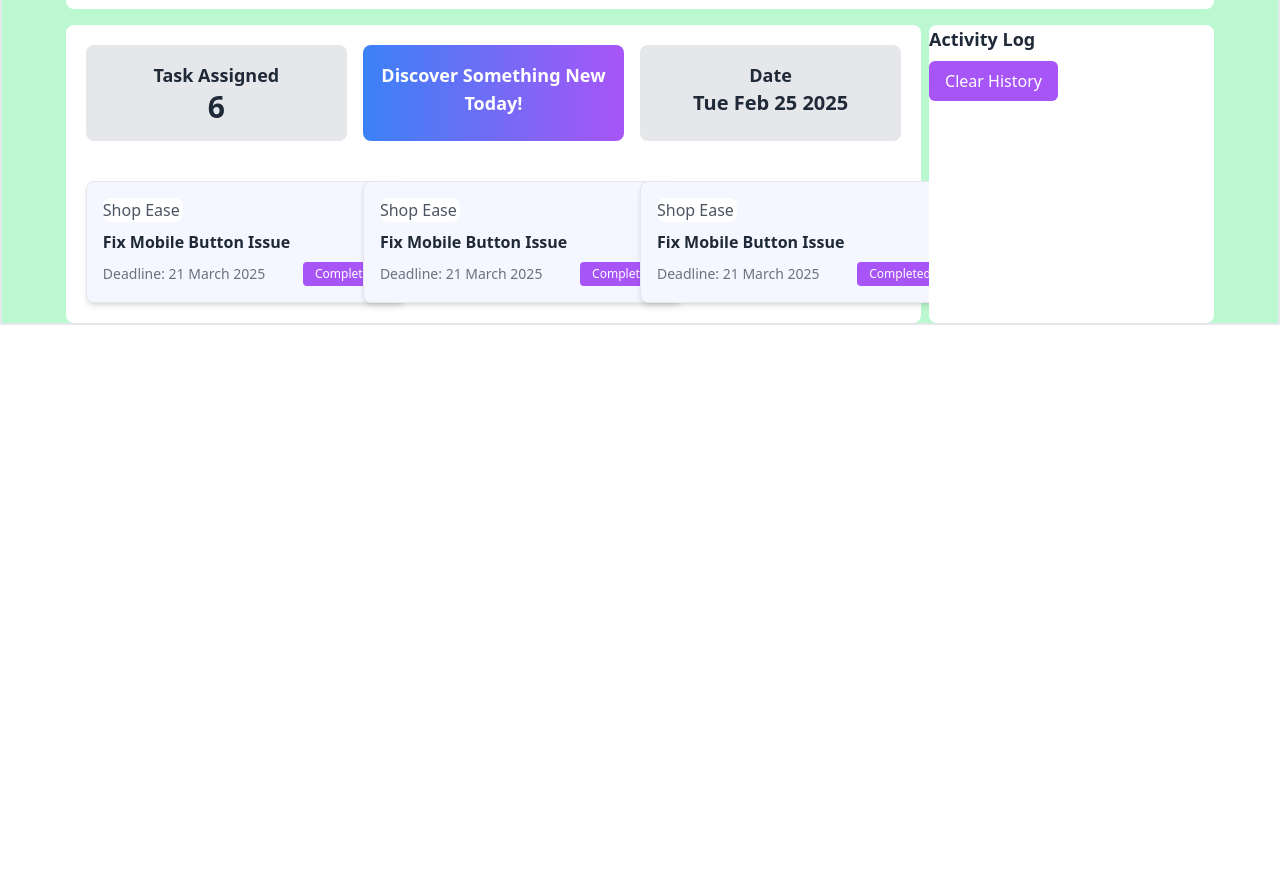
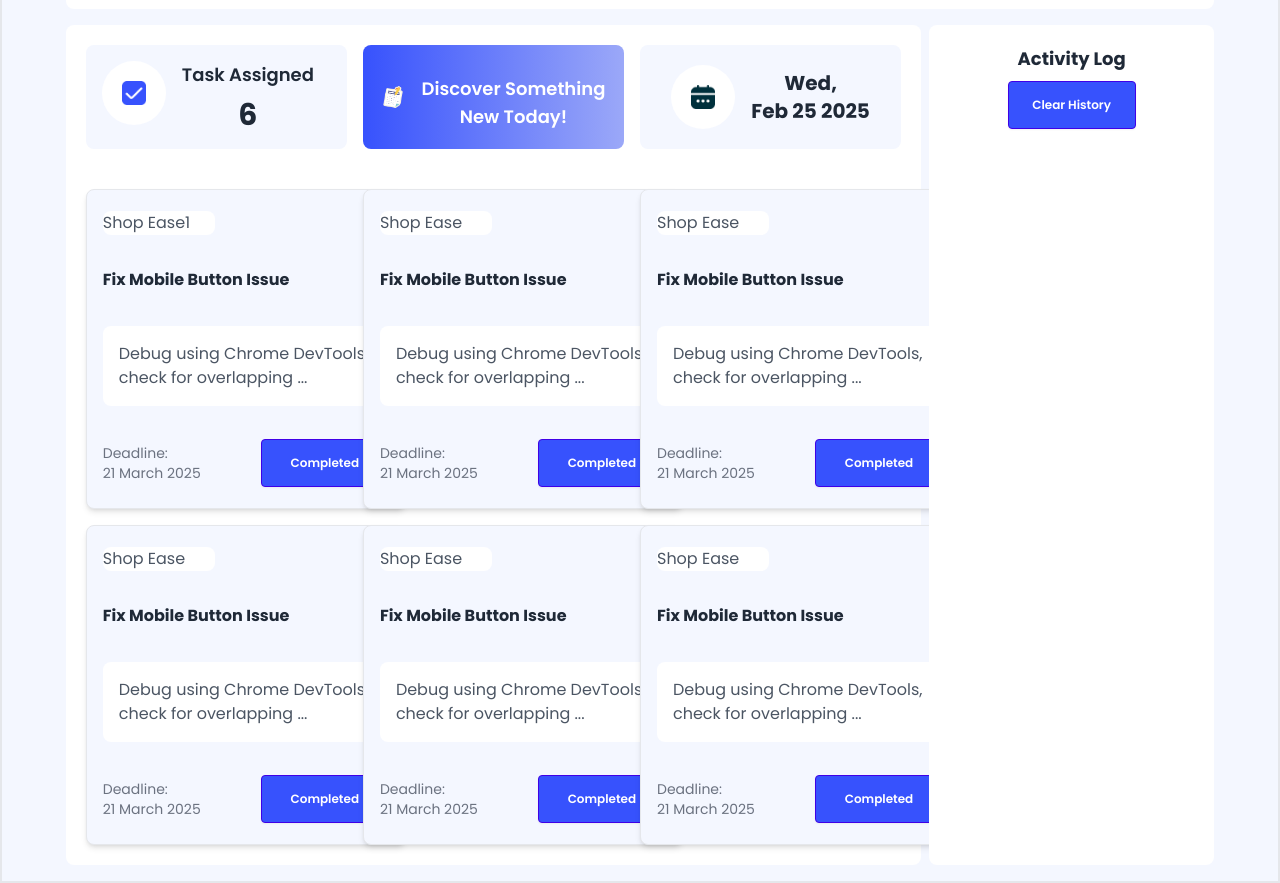
Before and after one commit to khokan77/A5-Dev-Board-main, a plain HTML site: page index.html in a window 1280 px wide. Shown: the part 105-988 px from the top of the page. Before the commit the page ends 800 px from the top, so only its background shows below. Drawn offline with nearby package versions, Linux system fonts and the light colour scheme.

Commit message:
task added

```diff
--- a/index.html
+++ b/index.html
@@ -22,7 +22,7 @@
       }
     </style>
   </head>
-  <body class="w-full bg-cover bg-green-200 bg-center border-2">
+  <body class="w-full bg-cover bg-[#F4F7FF] bg-center border-2 poppin-font">
     <header>
       <!-- nav bar -->
       <section
@@ -36,8 +36,8 @@
               height="51px"
               alt="DevBoard Logo"
             />
-            <a class="btn btn-ghost text-xl hidden sm:block"
-              >Dev<span class="text-blue-500">Board</span></a
+            <a class="text-xl ml-2"
+              >Dev<span class="font-semibold">Board</span></a
             >
           </div>
 
@@ -45,10 +45,8 @@
             <div
               class="w-32 h-16 bg-[#F4F7FF] rounded-3xl flex items-center justify-center"
             >
-              <button class="btn">
                 <img src="assets/checkbox.png" alt="Search" class="w-6 h-6" />
-              </button>
-              <label for="search">23</label>
+                 <label class="ml-2 font-semibold">23</label>
             </div>
           </div>
           <button
@@ -67,20 +65,29 @@
             <!-- Task Overview -->
             <div class="p-5">
               <div class="grid grid-cols-3 gap-4">
-                <div class="bg-gray-200 p-4 rounded-lg text-center">
-                  <p class="text-lg font-semibold">Task Assigned</p>
-                  <p class="text-3xl font-bold">6</p>
+                <div class="bg-[#F4F7FF] p-4 rounded-lg flex  gap-4">
+                  <div class="bg-white rounded-full w-16 h-16 flex items-center justify-center">
+                    <img src="assets/checkbox.png" alt="Search" class="w-6 h-6" />
+                  </div>
+                  <div class="flex items-center flex-col gap-2">
+                    <p class="text-lg font-semibold">Task Assigned</p>
+                    <p class="text-3xl font-bold" id="task-count">6</p>
+                  </div>
+
                 </div>
                 <div
-                  class="bg-gradient-to-r from-blue-500 to-purple-500 p-4 rounded-lg text-center text-white"
+                  class="bg-gradient-to-r from-[#3752FD] to-[#9BA8F8] p-4 rounded-lg text-center text-white flex items-center justify-center gap-4"
                 >
-                  <p class="text-lg font-semibold">
-                    Discover Something New Today!
+                <img src="assets/board.png" alt="Search" class="w-6 h-6" />
+                  <p class="text-lg font-semibold mt-3">
+                    Discover Something <br> New Today!
                   </p>
                 </div>
-                <div class="bg-gray-200 p-4 rounded-lg text-center">
-                  <p class="text-lg font-semibold">Date</p>
-                  <p class="text-xl font-bold">Tue Feb 25 2025</p>
+                <div class="bg-[#F4F7FF] p-4 rounded-lg text-center flex items-center justify-center gap-4">
+                  <div class="bg-white rounded-full w-16 h-16 flex items-center justify-center">
+                    <img src="assets/calender.png" alt="Search" class="w-6 h-6" />
+                  </div>
+                  <p class="text-xl font-bold">Wed, <br> Feb 25 2025</p>
                 </div>
               </div>
             </div>
@@ -88,64 +95,141 @@
             <div class="p-5">
               <div class="grid grid-cols-3 gap-4">
                 <div
-                  class="bg-[#F4F7FF] p-4 rounded-lg shadow-md border flex flex-col gap-2 w-80"
+                  class="bg-[#F4F7FF] p-4 rounded-lg shadow-md border flex flex-col gap-6 w-80 h-80 justify-around"
                 >
-                  <p class="text-gray-600 bg-white w-20 rounded-lg">
-                    Shop Ease
+                  <p class="text-gray-600 bg-white w-28 rounded-lg">
+                    Shop Ease1
                   </p>
                   <h3 class="font-bold">Fix Mobile Button Issue</h3>
+                  <p class="text-gray-600 bg-white  rounded-lg text-base p-4 ">
+                    Debug using Chrome DevTools, check for overlapping ...
+                  </p>
                   <div class="flex justify-between items-center gap-2">
-                    <p class="text-sm text-gray-500">Deadline: 21 March 2025</p>
+                    <p class="text-sm text-gray-500">Deadline: <br>21 March 2025</p>
                     <p
-                      class="bg-purple-500 text-white px-3 py-1 rounded text-xs"
+                      class="bg-[#3752FD] btn btn-primary btn-active text-white p-3 h-10 w-32 rounded text-xs text-center" id="task1"
                     >
                       Completed
                     </p>
                   </div>
                 </div>
                 <div
-                  class="bg-[#F4F7FF] p-4 rounded-lg shadow-md border flex flex-col gap-2 w-80"
+                  class="bg-[#F4F7FF] p-4 rounded-lg shadow-md border flex flex-col gap-6 w-80 h-80 justify-around"
                 >
-                  <p class="text-gray-600 bg-white w-20 rounded-lg">
+                  <p class="text-gray-600 bg-white w-28 rounded-lg">
                     Shop Ease
                   </p>
                   <h3 class="font-bold">Fix Mobile Button Issue</h3>
+                  <p class="text-gray-600 bg-white  rounded-lg text-base p-4 ">
+                    Debug using Chrome DevTools, check for overlapping ...
+                  </p>
                   <div class="flex justify-between items-center gap-2">
-                    <p class="text-sm text-gray-500">Deadline: 21 March 2025</p>
+                    <p class="text-sm text-gray-500">Deadline: <br>21 March 2025</p>
                     <p
-                      class="bg-purple-500 text-white px-3 py-1 rounded text-xs"
+                      class="bg-[#3752FD] btn btn-primary btn-active text-white p-3 h-10 w-32 rounded text-xs text-center"
                     >
                       Completed
                     </p>
                   </div>
                 </div>
                 <div
-                  class="bg-[#F4F7FF] p-4 rounded-lg shadow-md border flex flex-col gap-2 w-80"
+                class="bg-[#F4F7FF] p-4 rounded-lg shadow-md border flex flex-col gap-6 w-80 h-80 justify-around"
+              >
+                <p class="text-gray-600 bg-white w-28 rounded-lg">
+                  Shop Ease
+                </p>
+                <h3 class="font-bold">Fix Mobile Button Issue</h3>
+                <p class="text-gray-600 bg-white  rounded-lg text-base p-4 ">
+                  Debug using Chrome DevTools, check for overlapping ...
+                </p>
+                <div class="flex justify-between items-center gap-2">
+                  <p class="text-sm text-gray-500">Deadline: <br>21 March 2025</p>
+                  <p
+                    class="bg-[#3752FD] btn btn-primary btn-active text-white p-3 h-10 w-32 rounded text-xs text-center"
+                  >
+                    Completed
+                  </p>
+                </div>
+                </div>
+                <div
+                  class="bg-[#F4F7FF] p-4 rounded-lg shadow-md border flex flex-col gap-6 w-80 h-80 justify-around"
                 >
-                  <p class="text-gray-600 bg-white w-20 rounded-lg">
+                  <p class="text-gray-600 bg-white w-28 rounded-lg">
                     Shop Ease
                   </p>
                   <h3 class="font-bold">Fix Mobile Button Issue</h3>
+                  <p class="text-gray-600 bg-white  rounded-lg text-base p-4 ">
+                    Debug using Chrome DevTools, check for overlapping ...
+                  </p>
                   <div class="flex justify-between items-center gap-2">
-                    <p class="text-sm text-gray-500">Deadline: 21 March 2025</p>
+                    <p class="text-sm text-gray-500">Deadline: <br>21 March 2025</p>
                     <p
-                      class="bg-purple-500 text-white px-3 py-1 rounded text-xs"
+                      class="bg-[#3752FD] btn btn-primary btn-active text-white p-3 h-10 w-32 rounded text-xs text-center"
                     >
                       Completed
                     </p>
                   </div>
+                </div>
+                <div
+                  class="bg-[#F4F7FF] p-4 rounded-lg shadow-md border flex flex-col gap-6 w-80 h-80 justify-around"
+                >
+                  <p class="text-gray-600 bg-white w-28 rounded-lg">
+                    Shop Ease
+                  </p>
+                  <h3 class="font-bold">Fix Mobile Button Issue</h3>
+                  <p class="text-gray-600 bg-white  rounded-lg text-base p-4 ">
+                    Debug using Chrome DevTools, check for overlapping ...
+                  </p>
+                  <div class="flex justify-between items-center gap-2">
+                    <p class="text-sm text-gray-500">Deadline: <br>21 March 2025</p>
+                    <p
+                      class="bg-[#3752FD] btn btn-primary btn-active text-white p-3 h-10 w-32 rounded text-xs text-center"
+                    >
+                      Completed
+                    </p>
+                  </div>
+                </div>
+                <div
+                class="bg-[#F4F7FF] p-4 rounded-lg shadow-md border flex flex-col gap-6 w-80 h-80 justify-around"
+              >
+                <p class="text-gray-600 bg-white w-28 rounded-lg">
+                  Shop Ease
+                </p>
+                <h3 class="font-bold">Fix Mobile Button Issue</h3>
+                <p class="text-gray-600 bg-white  rounded-lg text-base p-4 ">
+                  Debug using Chrome DevTools, check for overlapping ...
+                </p>
+                <div class="flex justify-between items-center gap-2">
+                  <p class="text-sm text-gray-500">Deadline: <br>21 March 2025</p>
+                  <p
+                    class="bg-[#3752FD] btn btn-primary btn-active text-white p-3 h-10 w-32 rounded text-xs text-center"
+                  >
+                    Completed
+                  </p>
+                </div>
                 </div>
               </div>
             </div>
           </div>
           <!-- Activity Log -->
           <div class="w-1/4 bg-white rounded-lg">
-          <h3 class="text-lg font-bold">Activity Log</h3>
-          <button class="bg-purple-500 text-white px-4 py-2 rounded-md mt-2">
-            Clear History
-          </button>
+            <div class="flex justify-between items-center p-5 flex-col gap-2">
+              <div>
+                <h3 class="text-lg font-bold">Activity Log</h3>
+              </div>
+             <div>
+                <button class="bg-[#3752FD] btn btn-primary btn-active text-white p-3 h-10 w-32 rounded text-xs text-center">
+                  Clear History
+                </button>
+             </div>
+            </div>
         </div>
       </section>
+      <footer class="mt-4">
+
+      </footer>
     </main>
+    <script src="js/utility.js"></script>
+    <script src="js/task.js"></script>
   </body>
 </html>
--- /dev/null
+++ b/js/task.js
@@ -0,0 +1,8 @@
+document.getElementById("task1").addEventListener("click", function (event) {
+  event.preventDefault();
+  const text = document.getElementById("task-count").innerText;
+  document.getElementById("task-count").innerText = parseInt(text) - 1;
+  var elem = document.getElementById("task1");
+  elem.classList.remove("btn-active");
+  elem.classList.add("btn-disabled");
+});
--- /dev/null
+++ b/js/utility.js
@@ -0,0 +1,25 @@
+function getTextByElemntId(id) {
+  return document.getElementById(id).innerText;
+}
+
+function setTextByElementId(id, text) {
+  document.getElementById(id).value = text;
+}
+
+function toggleElementVisibility(id) {
+  var elem = document.getElementById(id);
+  if (elem.style.display == "none") {
+    elem.style.display = "block";
+  } else {
+    elem.style.display = "none";
+  }
+}
+
+function toggleElementenable(id) {
+  var elem = document.getElementById(id);
+  if (elem.disabled) {
+    elem.disabled = false;
+  } else {
+    elem.disabled = true;
+  }
+}
```
